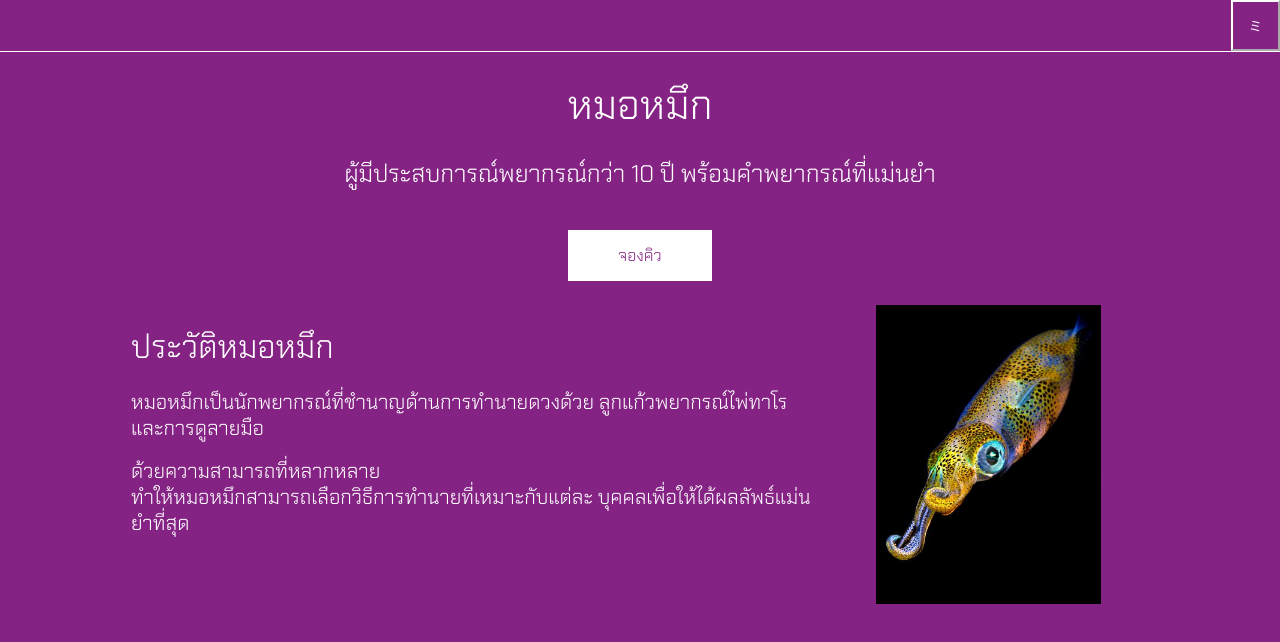
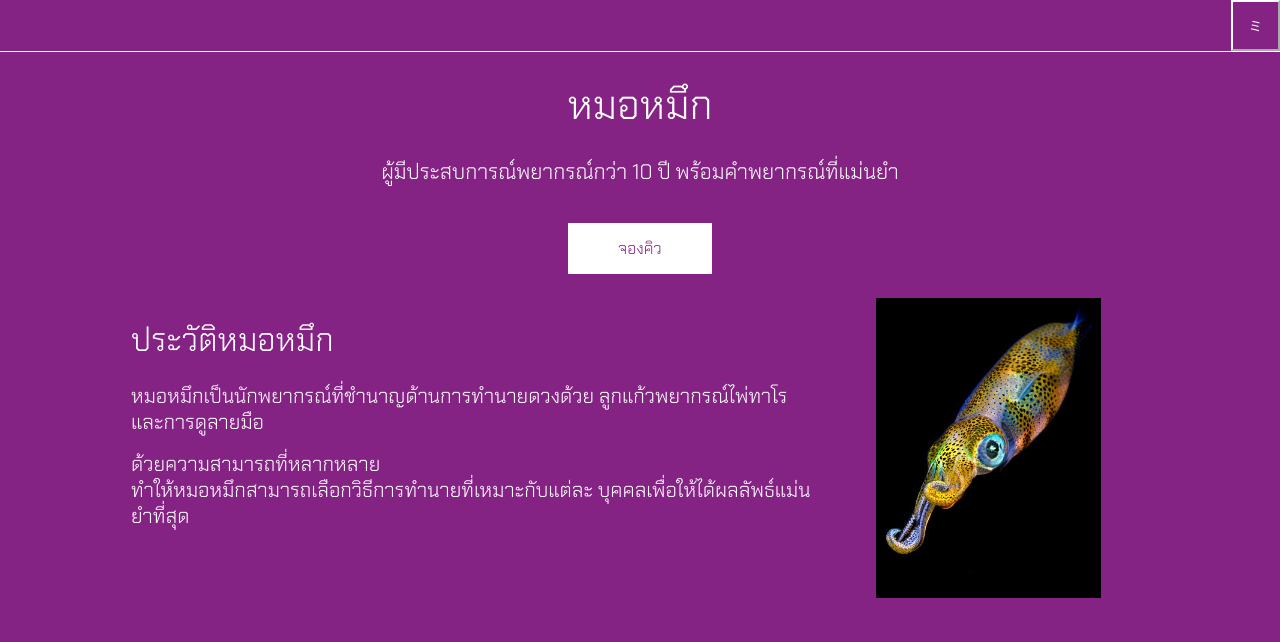
Before and after one commit to IOJAYAU/subweb, a plain HTML site: page index.html in a window 1280 px wide. Drawn offline with Linux system fonts and the light colour scheme.

Commit message:
Update index.html

```diff
--- a/index.html
+++ b/index.html
@@ -174,7 +174,7 @@
     </ul>
 
     <h1 style="text-align: center; color:white; font-size: 40px; font-weight: lighter;">หมอหมึก</h1>
-    <h2 style="text-align: center; color:white; font-size: 24px; font-weight: lighter; margin-left: 12px; margin-right: 12px;">ผู้มีประสบการณ์พยากรณ์กว่า 10 ปี พร้อมคำพยากรณ์ที่แม่นยำ</h2>
+    <h2 style="text-align: center; color:white; font-size: 21px; font-weight: lighter; margin-left: 32px; margin-right: 32px;">ผู้มีประสบการณ์พยากรณ์กว่า 10 ปี พร้อมคำพยากรณ์ที่แม่นยำ</h2>
 
     </br>
     <div style="text-align:center;">
```
